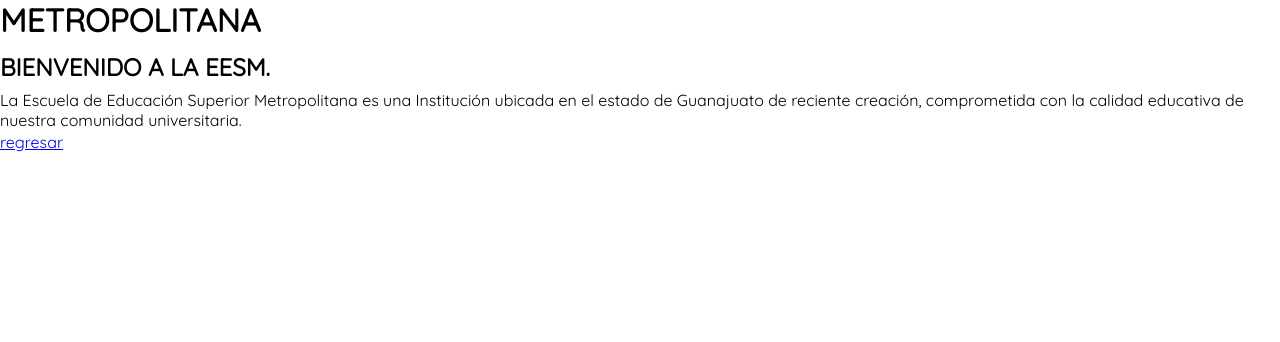
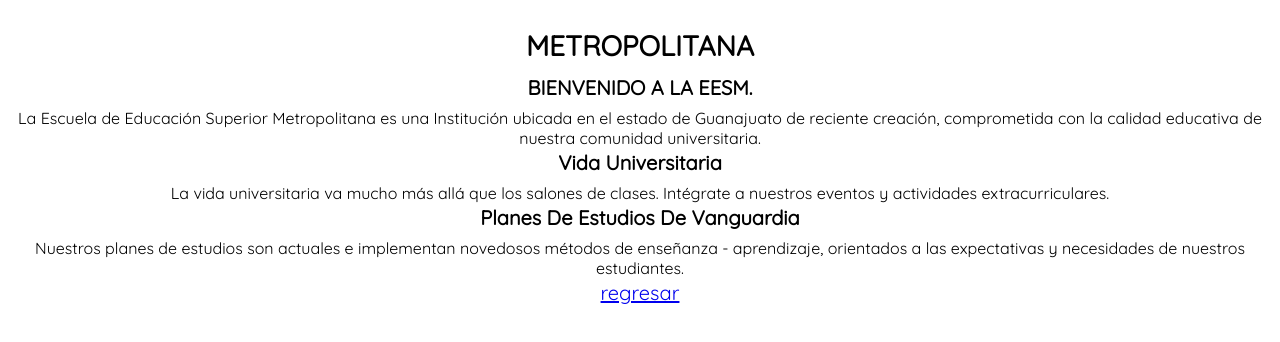
Before and after one commit to toothpick777/UNIVERSISDADES, a plain HTML site: page METROPOLITANA.html in a window 1280 px wide. Drawn offline with Linux system fonts and the light colour scheme.

Commit message:
detalles finales

```diff
--- a/METROPOLITANA.html
+++ b/METROPOLITANA.html
@@ -10,12 +10,21 @@
 	<title>METROPOLITANA</title>
 </head>
 <body>
-	<h1>METROPOLITANA</h1>
+	<section id="contenedor-universisdades">
+		<h1>METROPOLITANA</h1>
 
-	<h2>BIENVENIDO A LA EESM.</h2>
-	<p>La Escuela de Educación Superior Metropolitana es una Institución ubicada en el estado de Guanajuato de reciente creación, comprometida con la calidad educativa de nuestra comunidad universitaria.</p>
+		<h2>BIENVENIDO A LA EESM.</h2>
+		<p>La Escuela de Educación Superior Metropolitana es una Institución ubicada en el estado de Guanajuato de reciente creación, comprometida con la calidad educativa de nuestra comunidad universitaria.</p>
 
-<a href="index.html">regresar</a>
+		<h2>Vida Universitaria</h2>
+		<p>La vida universitaria va mucho más allá que los salones de clases. Intégrate a nuestros eventos y actividades extracurriculares.</p>
+
+		<h2>Planes De Estudios De Vanguardia</h2>
+		<p>Nuestros planes de estudios son actuales e implementan novedosos métodos de enseñanza - aprendizaje, orientados a las expectativas y necesidades de nuestros estudiantes.</p>
+
+		<a href="index.html">regresar</a>
+	</section>
+
 
 </body>
 </html>
--- a/estilos/estilo.css
+++ b/estilos/estilo.css
@@ -2,6 +2,12 @@
 	margin: 0;
 	padding: 0;
 	box-sizing: border-box;
+}
+
+:root {
+	--large: 28px;
+	--md: 20px;
+	--sm: 16px;
 }
 
 body {
@@ -11,20 +17,41 @@ body {
 	font-family: 'Quicksand', sans-serif;
 }
 
+#contenedor-universisdades {
+	display: flex;
+	justify-content: center;
+    align-items: center;
+    flex-direction: column;
+	margin-top: 28px;
+}
+
 h1 {
 	margin-bottom: 12px;
+	font-size: var(--large);
 }
 
 h2 {
 	margin-bottom: 8px;
+	font-size: var(--md);
 }
 
 h3 {
 	margin-bottom: 4px;
+	font-size: var(--sm);
 }
 
 p {
 	margin-bottom: 2px;
+	text-align: center;
+}
+
+iframe {
+	margin-top: 4em;
+	margin-bottom: 4em;
+}
+
+a {
+	font-size: 20px;
 }
 .inicio {
 	margin-top: 4em;
@@ -34,7 +61,7 @@ p {
 	display: grid;
 	grid-template-columns: repeat(3, minmax(100px,1fr));
 	grid-template-rows: repeat(2, minmax(100px, 1fr));
-	gap: 20px;
+	gap: 28px;
 	place-items: center;
 }
 
```
Also changed, not shown: ICM.html (+9 -4 lines), ITSUR.html (+6 -0 lines), LEON.html (+9 -4 lines), UDECEM.html (+8 -5 lines), UQI.html (+6 -4 lines), index.html (+3 -0 lines).
